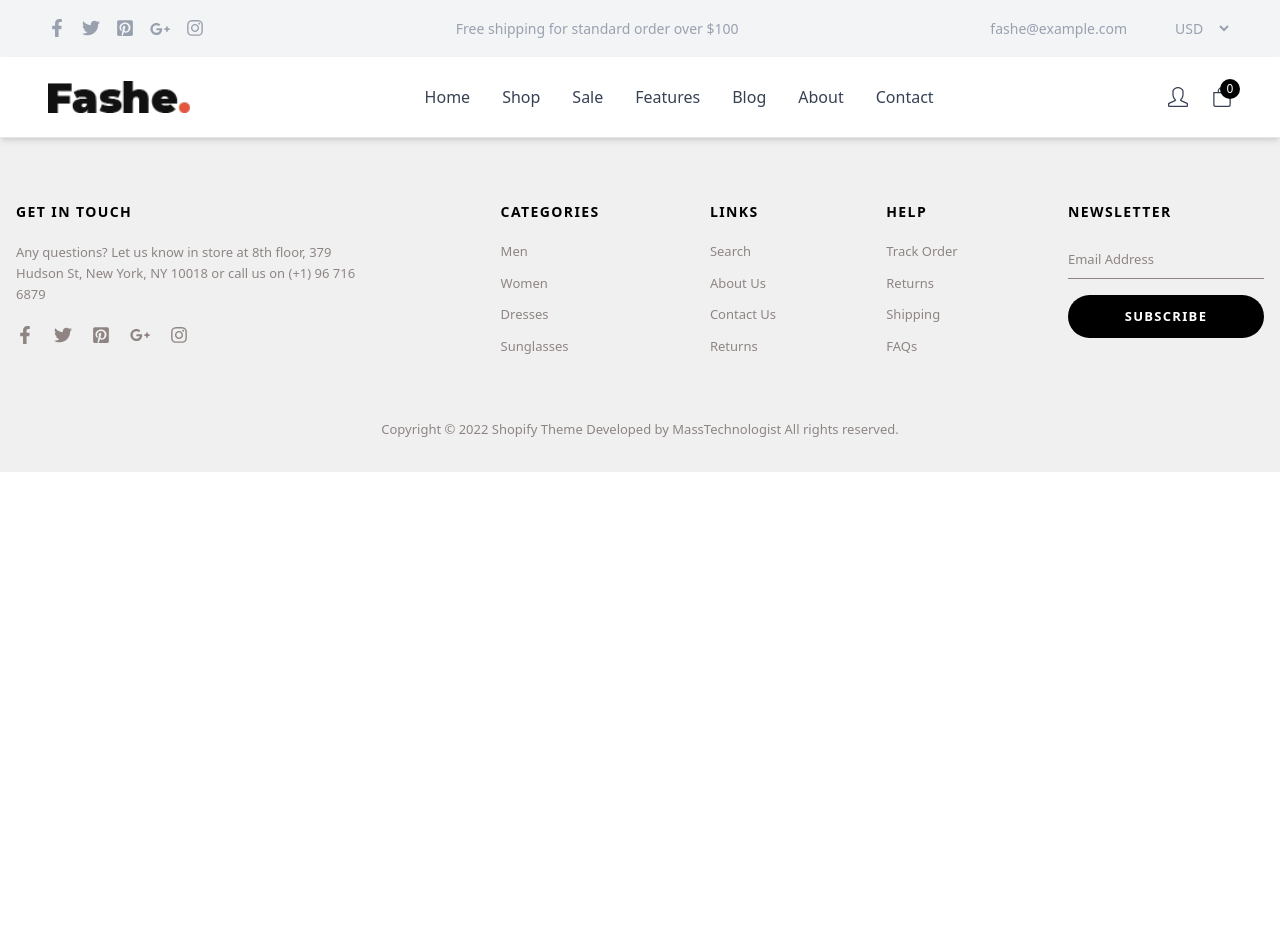
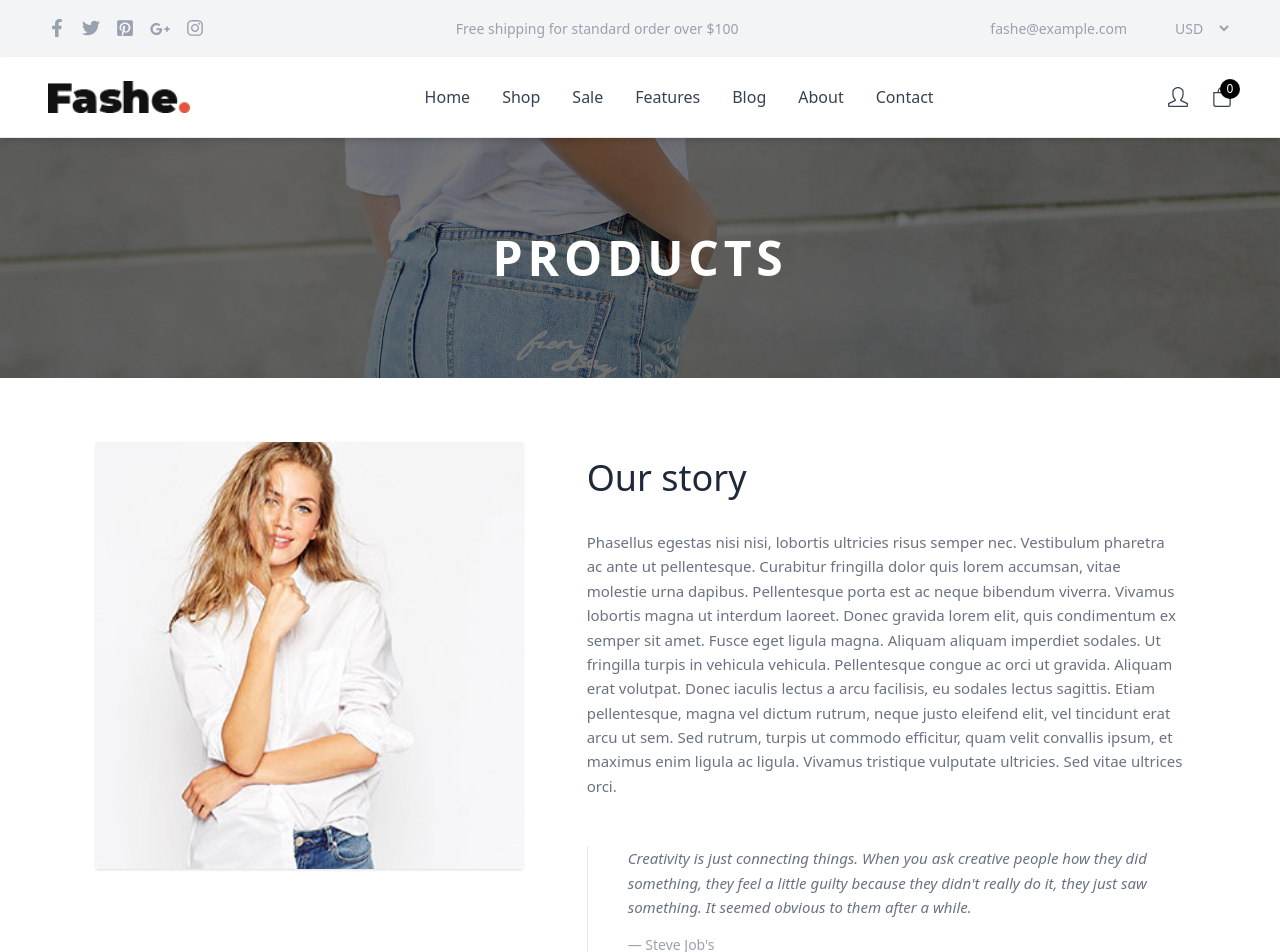
Before and after one commit to Aymen-zhr/Aymen_Zouhari_Final_Project_React, a React (Vite) app in the folder final project react/: page /about in a window 1280 px wide. Shown: the top 952 px of the page. Before the commit the page ends 800 px from the top, so only its background shows below. Built offline with nearby package versions, Linux system fonts and the light colour scheme.

Commit message:
feat: added an about text

```diff
--- /dev/null
+++ b/final project react/src/components/Header/title.jsx
@@ -0,0 +1,14 @@
+import React from 'react';
+import images from '../../constants/images';
+
+const Title = () => {
+    return (
+            <div className="relative w-full h-60 bg-cover bg-center" style={{ backgroundImage: `url(${images.carousel.carousel1})` }}>
+                <div className="absolute inset-0 bg-black/40 flex items-center justify-center">
+                    <h1 className="text-white text-5xl font-bold tracking-widest uppercase">PRODUCTS</h1>
+                </div>
+            </div>
+    );
+};
+
+export default Title;
--- a/final project react/src/pages/about/index.jsx
+++ b/final project react/src/pages/about/index.jsx
@@ -2,13 +2,16 @@ import React from 'react';
 import TopBar from '../../components/Header/TopBar';
 import Navbar from '../../components/Header/Navbar';
 import Footer from '../../components/Footer/Footer';
+import Title from '../../components/Header/title';
+import AboutText from './partials/about-text';
 
 const  About = () => {
     return (
         <div>
             <TopBar />
             <Navbar />
-
+            <Title />
+            <AboutText />
             <Footer />
         </div>
     );
--- /dev/null
+++ b/final project react/src/pages/about/partials/about-text.jsx
@@ -0,0 +1,52 @@
+import React from 'react';
+import { images } from '../../../constants';
+
+const AboutText = () => {
+    return (
+        <section className="bg-white py-16 px-6 md:px-12 lg:px-24">
+      <div className="max-w-7xl mx-auto flex flex-col md:flex-row items-start gap-16">
+
+        <div className="w-full md:w-5/12">
+          <img
+            src={images.products.product1}
+            alt="Our Story"
+            className="w-full h-auto object-cover shadow-sm"
+          />
+        </div>
+
+        <div className="w-full md:w-7/12 pt-4">
+          <h2 className="text-3xl md:text-4xl font-light text-gray-800 mb-8">
+            Our story
+          </h2>
+
+          <p className="text-gray-500 leading-relaxed mb-12 text-[15px]">
+            Phasellus egestas nisi nisi, lobortis ultricies risus semper nec. Vestibulum pharetra ac ante ut
+            pellentesque. Curabitur fringilla dolor quis lorem accumsan, vitae molestie urna dapibus. Pellentesque
+            porta est ac neque bibendum viverra. Vivamus lobortis magna ut interdum laoreet. Donec gravida
+            lorem elit, quis condimentum ex semper sit amet. Fusce eget ligula magna. Aliquam aliquam
+            imperdiet sodales. Ut fringilla turpis in vehicula vehicula. Pellentesque congue ac orci ut gravida.
+            Aliquam erat volutpat. Donec iaculis lectus a arcu facilisis, eu sodales lectus sagittis. Etiam
+            pellentesque, magna vel dictum rutrum, neque justo eleifend elit, vel tincidunt erat arcu ut sem. Sed
+            rutrum, turpis ut commodo efficitur, quam velit convallis ipsum, et maximus enim ligula ac ligula.
+            Vivamus tristique vulputate ultricies. Sed vitae ultrices orci.
+          </p>
+
+          {/* Blockquote with left border */}
+          <blockquote className="border-l border-gray-200 pl-10">
+            <p className="text-gray-500 text-[15px] italic mb-4 leading-relaxed">
+              Creativity is just connecting things. When you ask creative people how they did something, they
+              feel a little guilty because they didn't really do it, they just saw something. It seemed obvious to
+              them after a while.
+            </p>
+            <footer className="text-gray-400 text-sm">
+              — Steve Job's
+            </footer>
+          </blockquote>
+        </div>
+
+      </div>
+    </section>
+    );
+};
+
+export default AboutText;
```
